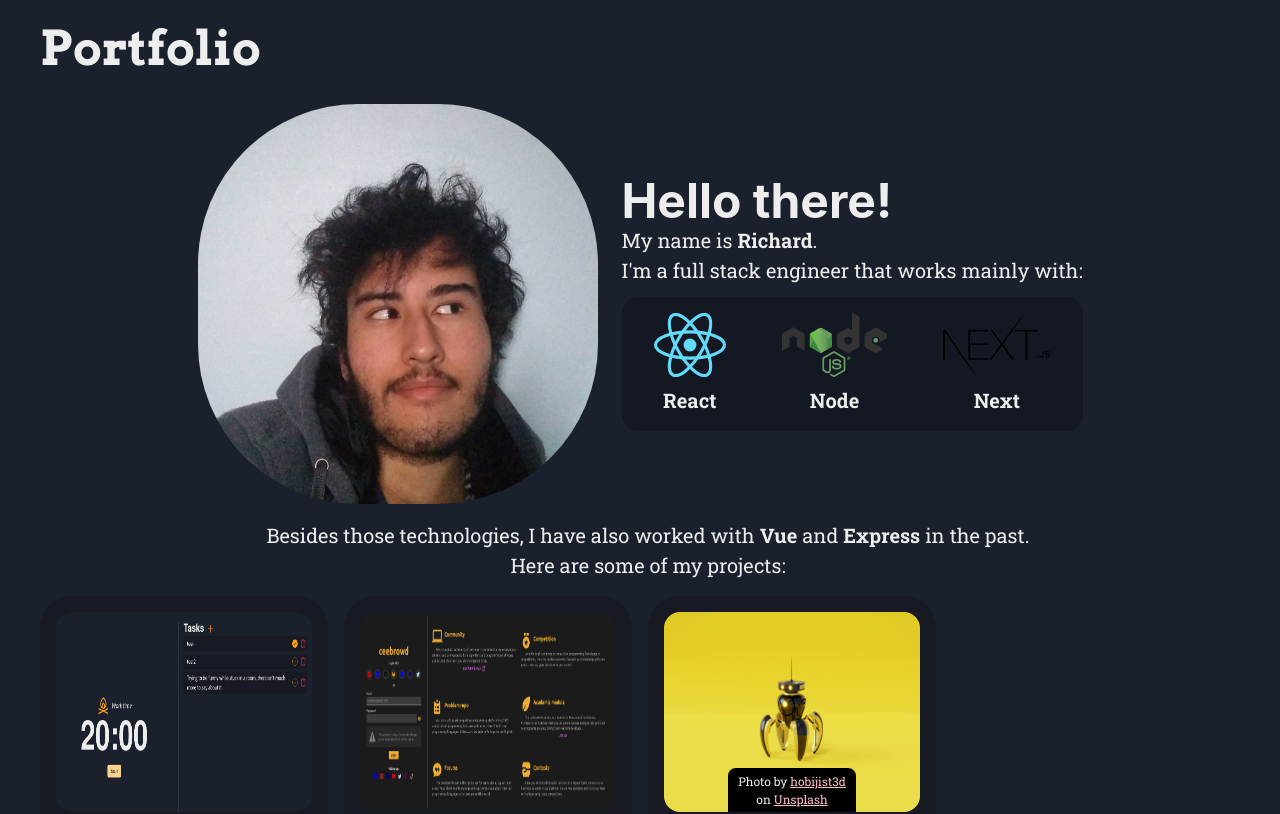
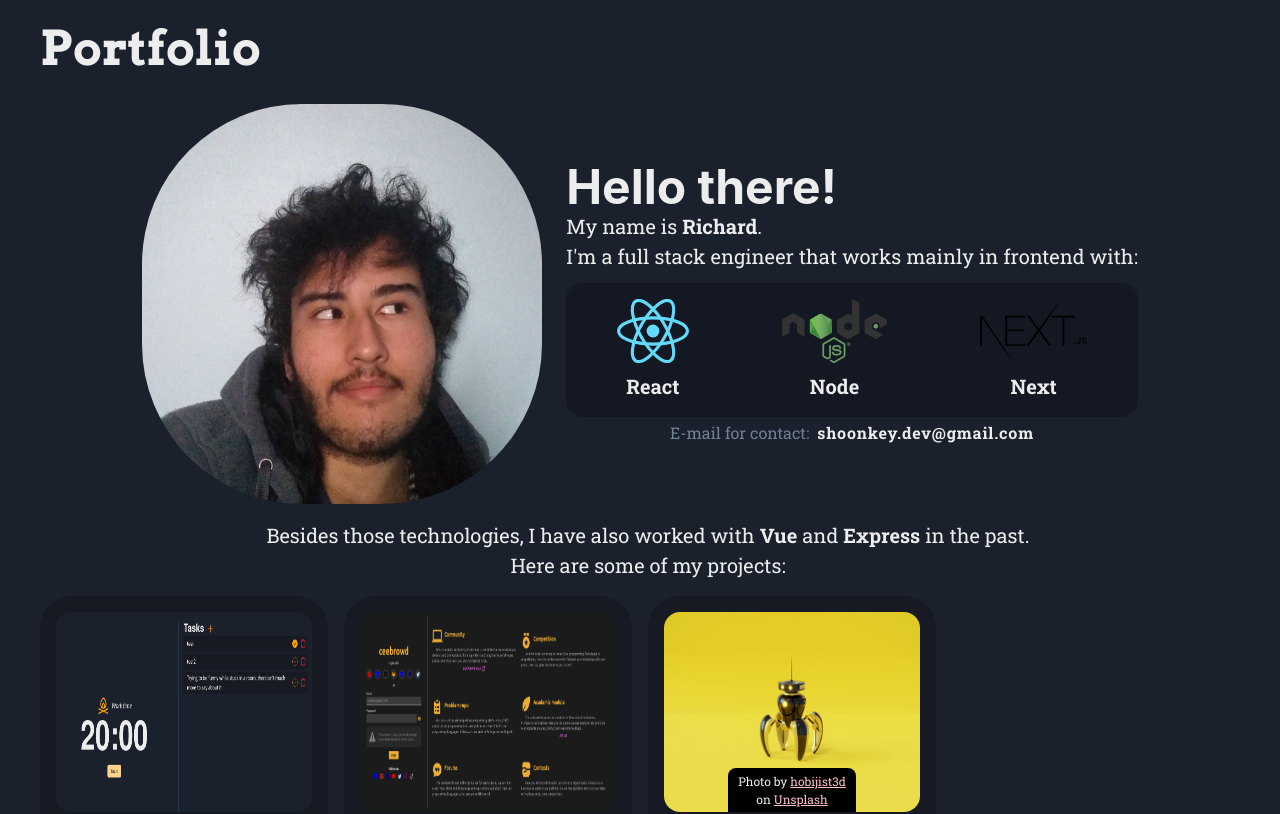
Before and after one commit to Shoonkey/portfolio-v1, a Next.js app: page / in a window 1280 px wide. Shown: the top 814 px of the page. Built offline with nearby package versions, Linux system fonts and the light colour scheme.

Commit message:
chore: updated main description

```diff
--- a/src/pages/index.tsx
+++ b/src/pages/index.tsx
@@ -60,7 +60,7 @@ const Home: NextPage = () => {
             <Text>
               My name is <strong>Richard</strong>.
             </Text>
-            <Text>I&apos;m a full stack engineer that works mainly with:</Text>
+            <Text>I&apos;m a full stack engineer that works mainly in frontend with:</Text>
             <Flex
               gap={6}
               mt={3}
@@ -73,6 +73,10 @@ const Home: NextPage = () => {
               <Tech logoSrc="/node-logo.svg" name="Node" />
               <Tech logoSrc="/next-logo.svg" name="Next" />
             </Flex>
+            <Text textAlign="center" fontSize="1rem" mt={1}>
+              <Text as="span" color="gray.500" mr={2} display="inline-block">E-mail for contact:</Text>
+              <Text as="strong" letterSpacing=".8px">shoonkey.dev@gmail.com</Text>
+            </Text>
           </Box>
         </Box>
       </Flex>
```
